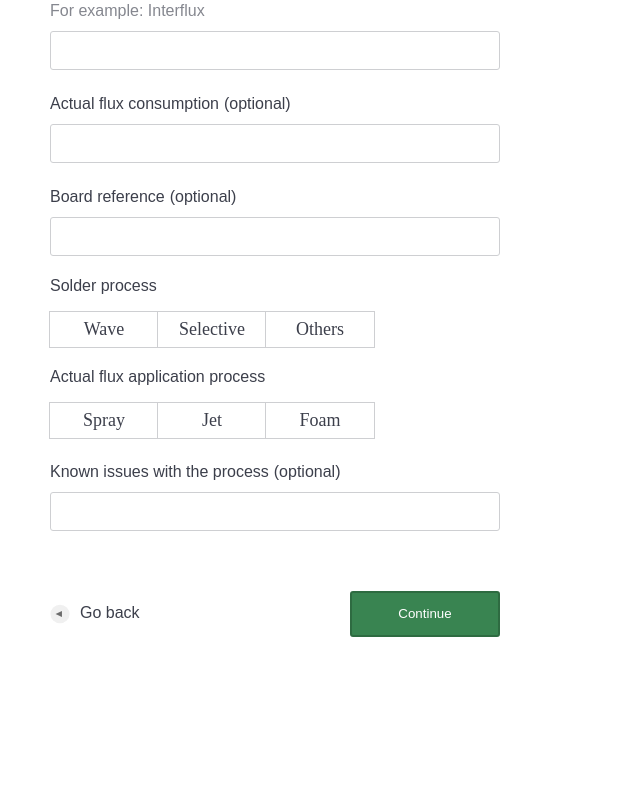
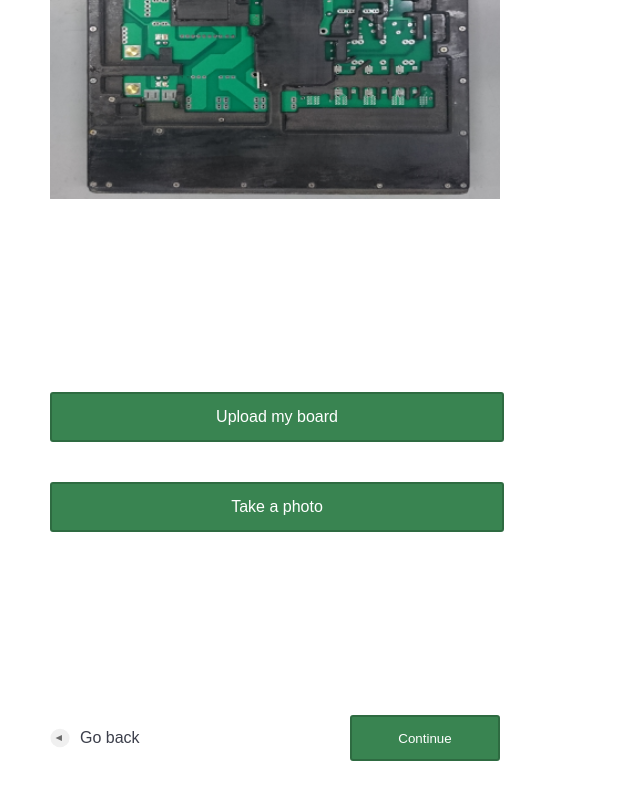
Before and after one commit to interflux-electronics/interflux-icsf-svelte, a SvelteKit app: page /request-simulation in a window 1280 px wide. Shown: the part 558-1358 px from the top of the page, without its empty margins (0-640 px from the left). Before the commit the page ends 1245 px from the top, so only its background shows below. Built offline with nearby package versions, Linux system fonts and the light colour scheme; a web font is replaced by a local one.

Commit message:
Add logics to show the submit button and success page

```diff
--- a/src/routes/request-simulation/+page.svelte
+++ b/src/routes/request-simulation/+page.svelte
@@ -7,6 +7,7 @@
 	import Link from '../Link.svelte';
 	import Success from './Success.svelte';
 	import Fail from './Fail.svelte';
+	import { fail } from '@sveltejs/kit';
 
 	let currentView = 'form';
 
@@ -14,7 +15,7 @@
 	$: showFail = currentView === 'fail';
 	$: showSuccess = currentView === 'success';
 
-	let currentStep = 3;
+	let currentStep = 1;
 
 	$: showStep1 = currentStep === 1; // true
 	$: showStep2 = currentStep === 2; // false
@@ -48,6 +49,11 @@
 			top: 0,
 			behavior: 'smooth'
 		});
+	}
+
+	function showSucess() {
+		console.log('show success');
+		currentView = 'success';
 	}
 
 	// async function onClickSubmitButton() {
@@ -96,7 +102,12 @@
 			{:else}
 				<Button label="Go back" icon="back" theme="back" on:click={prevStep} />
 			{/if}
-			<Button label="Continue" theme="button primary green" on:click={nextStep} />
+
+			{#if showStep4}
+				<Button label="Submit" theme="button primary green" on:click={showSucess} />
+			{:else}
+				<Button label="Continue" theme="button primary green" on:click={nextStep} />
+			{/if}
 		</footer>
 	</div>
 {/if}
```
